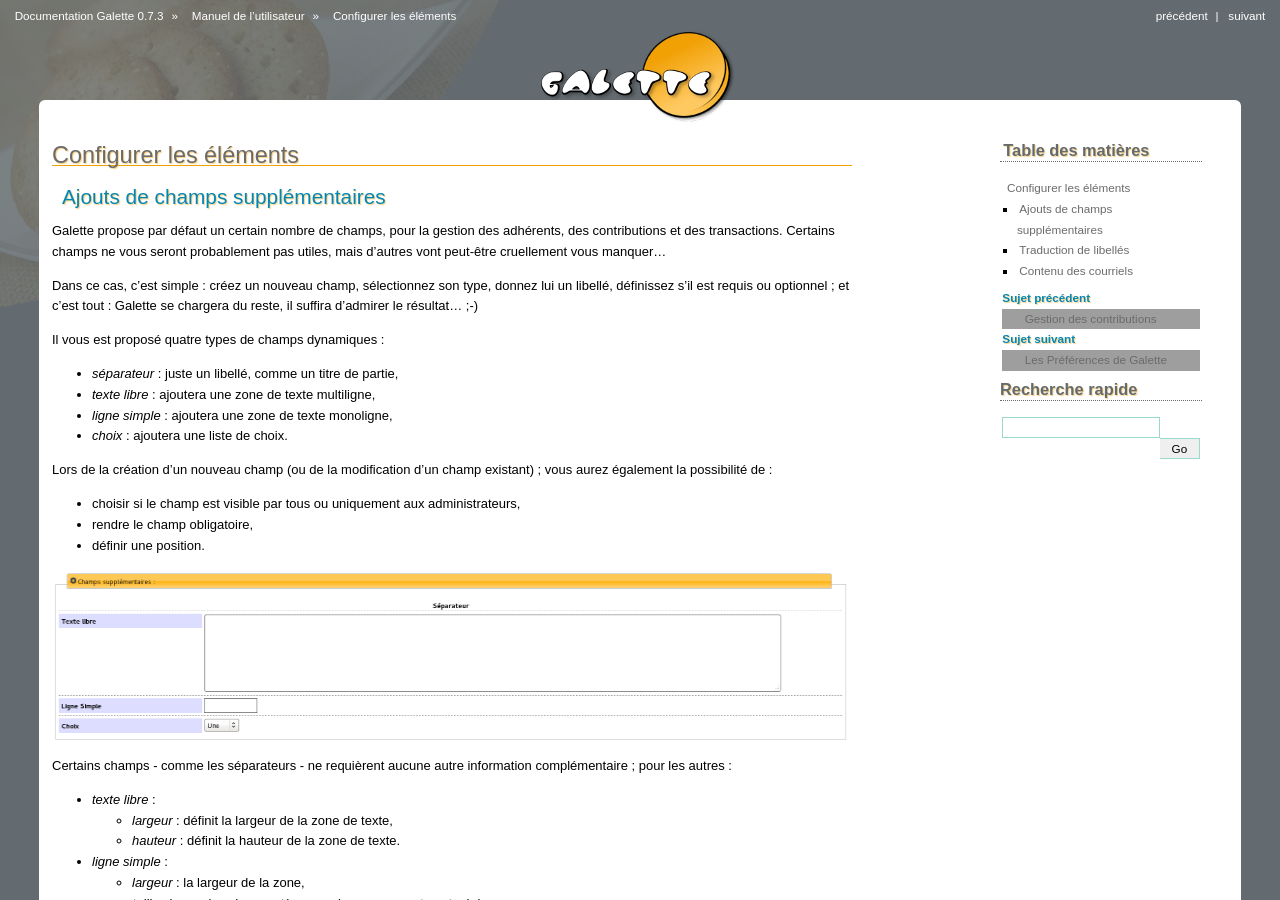
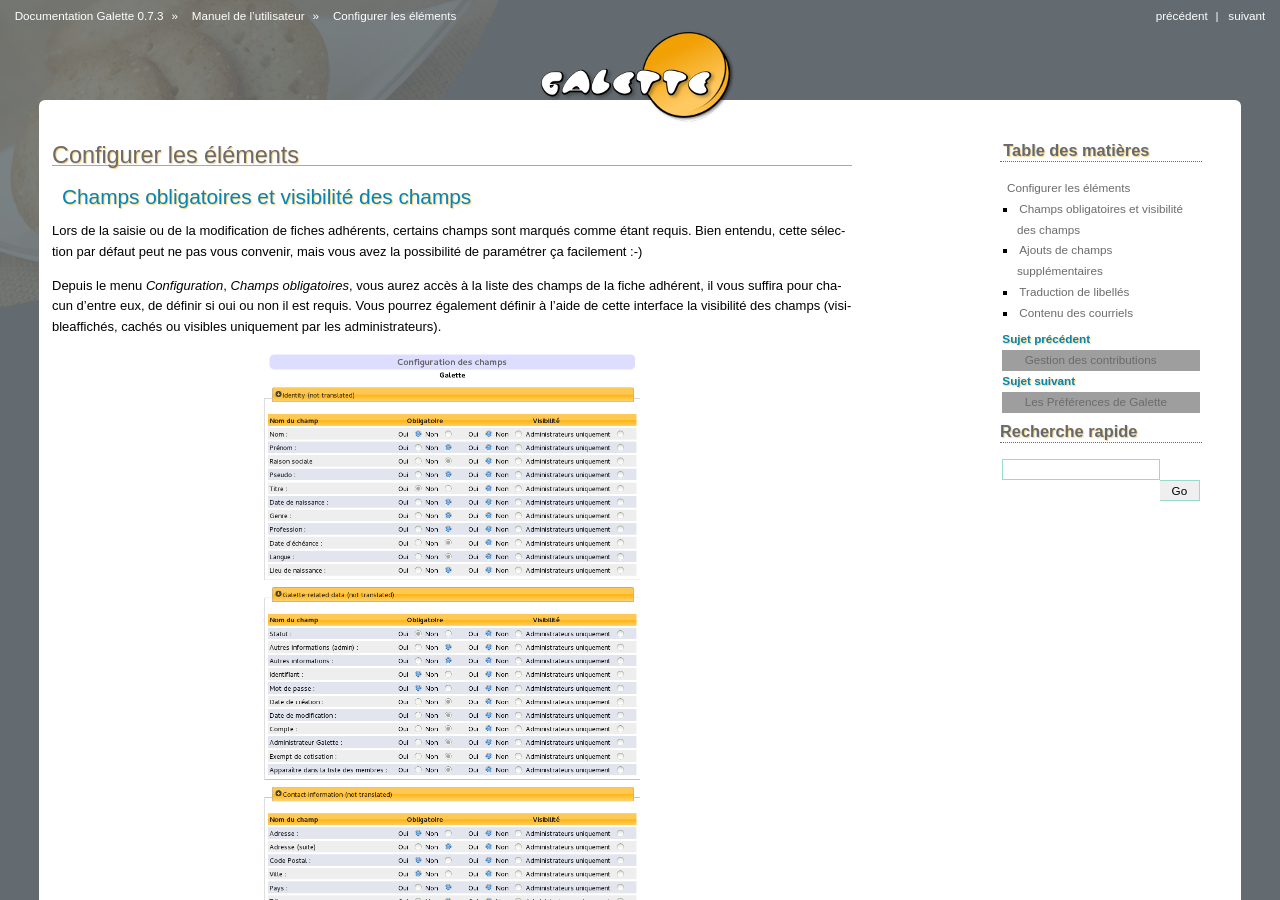
Before and after one commit to galette/galettedoc, a Sphinx documentation site: the page built from source/usermanual/configuration.rst, in a window 1280 px wide and 900 px high, cut to the strip 0-900 px from the top of the window. Built offline with Sphinx 7.4.7, drawn with Linux system fonts in a browser that asks for light colours; grey boxes are pictures that could not be loaded.

Commit message:
Documentation de la configuration des champs

```diff
--- a/source/usermanual/configuration.rst
+++ b/source/usermanual/configuration.rst
@@ -3,6 +3,19 @@
 ***********************
 Configurer les éléments
 ***********************
+
+Champs obligatoires et visibilité des champs
+============================================
+
+Lors de la saisie ou de la modification de fiches adhérents, certains champs sont marqués comme étant requis. Bien entendu, cette sélection par défaut peut ne pas vous convenir, mais vous avez la possibilité de paramétrer ça facilement :-)
+
+Depuis le menu `Configuration`, `Champs obligatoires`, vous aurez accès à la liste des champs de la fiche adhérent, il vous suffira pour chacun d'entre eux, de définir si oui ou non il est requis. Vous pourrez également définir à l'aide de cette interface la visibilité des champs (visibleaffichés, cachés ou visibles uniquement par les administrateurs).
+
+.. image:: ../_styles/static/images/usermanual/fields_config.png
+   :scale: 50%
+   :align: center
+   :alt: Paramétrage des champs requis et de la visibilité des champs
+
 
 Ajouts de champs supplémentaires
 ================================
```
Also changed, not shown: source/usermanual/adherents.rst (+0 -12 lines), source/_styles/static/images/usermanual/fields_config.png (added), source/_styles/static/images/usermanual/required_fields.png (deleted).
